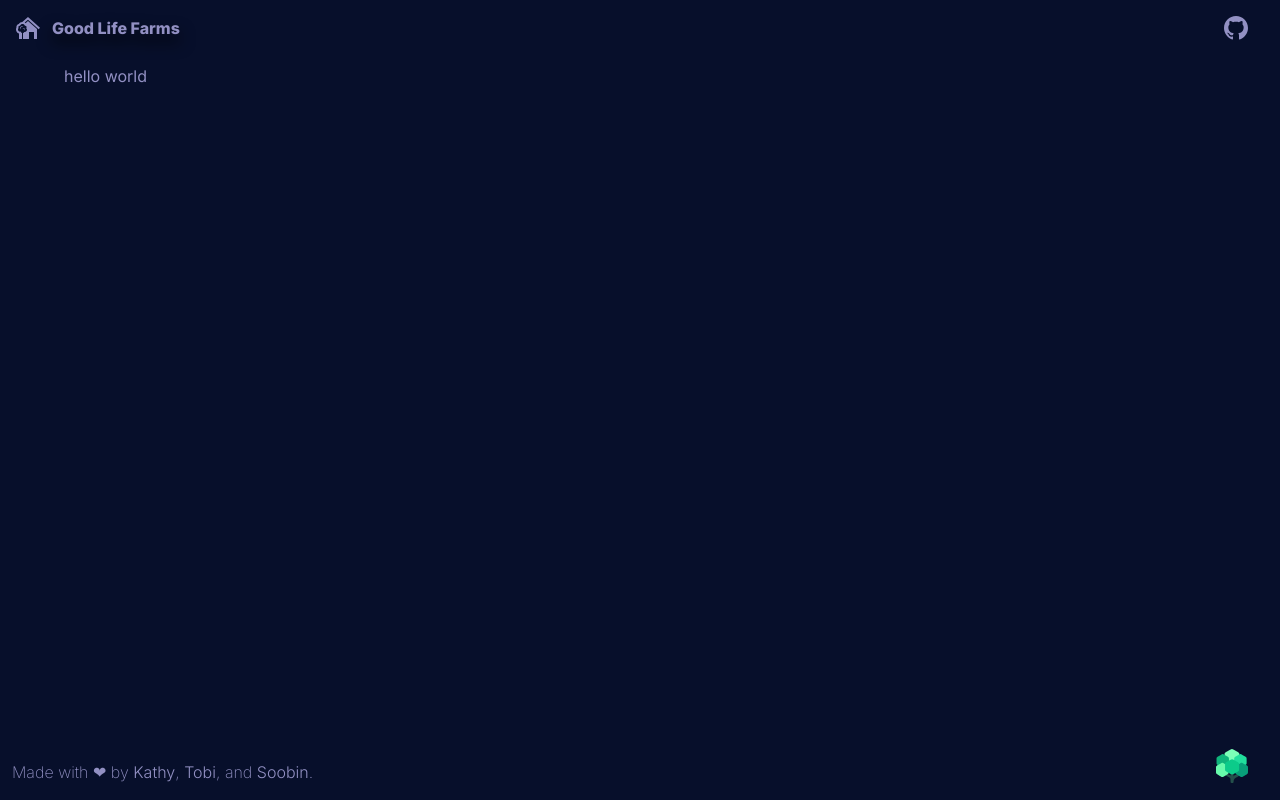
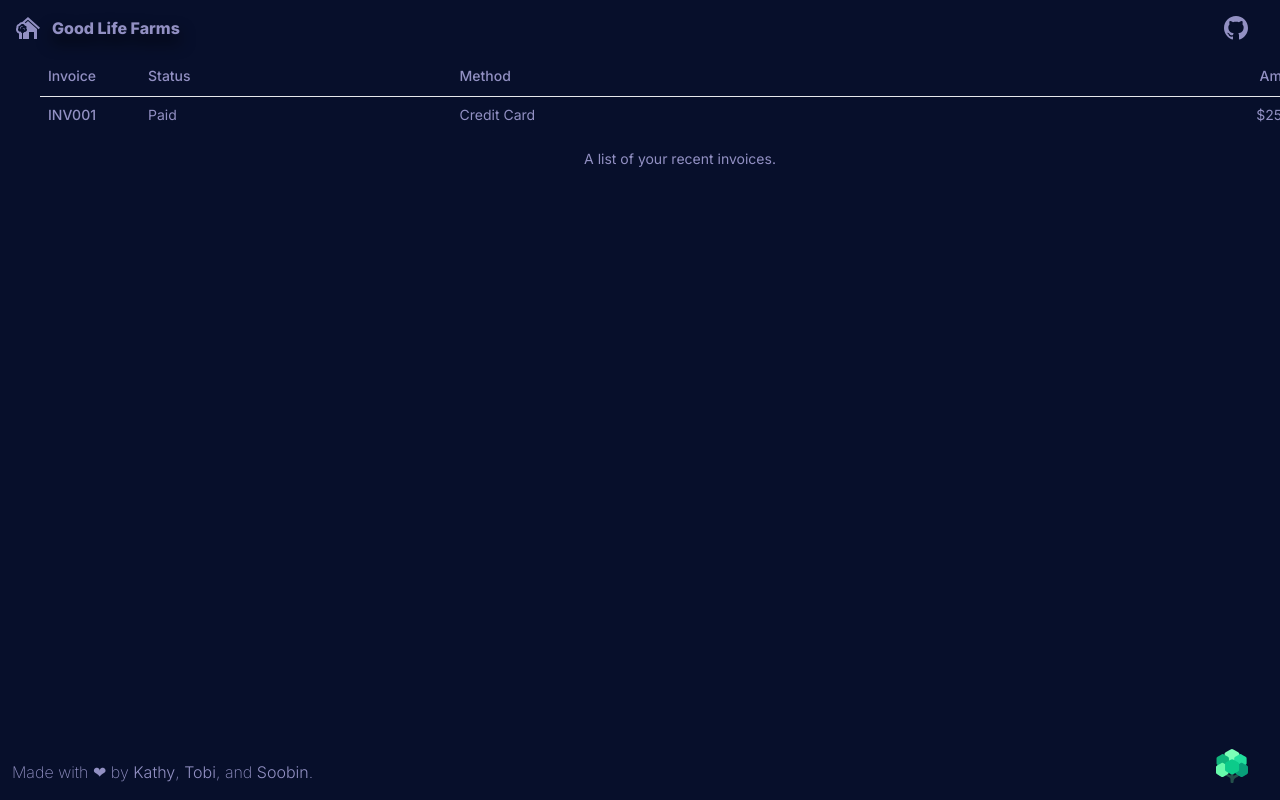
Before and after one commit to soobinrho/GoodLifeFarms, a Next.js app: page /prototype in a window 1280 px wide. Built offline with nearby package versions, Linux system fonts and the light colour scheme.

Commit message:
refactor: install shadcn-ui for table component (MIT License)
Signed-off-by: Soobin Rho <soobinrho@gmail.com>

```diff
--- a/package.json
+++ b/package.json
@@ -9,10 +9,12 @@
     "lint": "next lint"
   },
   "dependencies": {
+    "clsx": "^2.1.0",
     "next": "14.1.0",
     "react": "^18.2.0",
     "react-dom": "^18.2.0",
-    "react-type-animation": "^3.2.0"
+    "react-type-animation": "^3.2.0",
+    "tailwind-merge": "^2.2.1"
   },
   "devDependencies": {
     "@trivago/prettier-plugin-sort-imports": "^4.3.0",
--- a/src/components/prototype-page.tsx
+++ b/src/components/prototype-page.tsx
@@ -1,8 +1,36 @@
+import {
+  Table,
+  TableBody,
+  TableCaption,
+  TableCell,
+  TableHead,
+  TableHeader,
+  TableRow,
+} from '@/components/table';
+
 export default function PrototypePage() {
   return (
     <>
       <div className='relative h-max min-h-screen overflow-y-auto bg-background'>
-        <section className='m-16'>hello world</section>
+        <Table className='mx-10 my-14'>
+          <TableCaption>A list of your recent invoices.</TableCaption>
+          <TableHeader>
+            <TableRow>
+              <TableHead className='w-[100px]'>Invoice</TableHead>
+              <TableHead>Status</TableHead>
+              <TableHead>Method</TableHead>
+              <TableHead className='text-right'>Amount</TableHead>
+            </TableRow>
+          </TableHeader>
+          <TableBody>
+            <TableRow>
+              <TableCell className='font-medium'>INV001</TableCell>
+              <TableCell>Paid</TableCell>
+              <TableCell>Credit Card</TableCell>
+              <TableCell className='text-right'>$250.00</TableCell>
+            </TableRow>
+          </TableBody>
+        </Table>
       </div>
     </>
   );
--- /dev/null
+++ b/src/components/table.tsx
@@ -0,0 +1,119 @@
+import { cn } from '@/lib/utils';
+import * as React from 'react';
+
+const Table = React.forwardRef<
+  HTMLTableElement,
+  React.HTMLAttributes<HTMLTableElement>
+>(({ className, ...props }, ref) => (
+  <div className='relative w-full overflow-auto'>
+    <table
+      ref={ref}
+      className={cn('w-full caption-bottom text-sm', className)}
+      {...props}
+    />
+  </div>
+));
+Table.displayName = 'Table';
+
+const TableHeader = React.forwardRef<
+  HTMLTableSectionElement,
+  React.HTMLAttributes<HTMLTableSectionElement>
+>(({ className, ...props }, ref) => (
+  <thead ref={ref} className={cn('[&_tr]:border-b', className)} {...props} />
+));
+TableHeader.displayName = 'TableHeader';
+
+const TableBody = React.forwardRef<
+  HTMLTableSectionElement,
+  React.HTMLAttributes<HTMLTableSectionElement>
+>(({ className, ...props }, ref) => (
+  <tbody
+    ref={ref}
+    className={cn('[&_tr:last-child]:border-0', className)}
+    {...props}
+  />
+));
+TableBody.displayName = 'TableBody';
+
+const TableFooter = React.forwardRef<
+  HTMLTableSectionElement,
+  React.HTMLAttributes<HTMLTableSectionElement>
+>(({ className, ...props }, ref) => (
+  <tfoot
+    ref={ref}
+    className={cn(
+      'bg-muted/50 border-t font-medium [&>tr]:last:border-b-0',
+      className
+    )}
+    {...props}
+  />
+));
+TableFooter.displayName = 'TableFooter';
+
+const TableRow = React.forwardRef<
+  HTMLTableRowElement,
+  React.HTMLAttributes<HTMLTableRowElement>
+>(({ className, ...props }, ref) => (
+  <tr
+    ref={ref}
+    className={cn(
+      'hover:bg-muted/50 data-[state=selected]:bg-muted border-b transition-colors',
+      className
+    )}
+    {...props}
+  />
+));
+TableRow.displayName = 'TableRow';
+
+const TableHead = React.forwardRef<
+  HTMLTableCellElement,
+  React.ThHTMLAttributes<HTMLTableCellElement>
+>(({ className, ...props }, ref) => (
+  <th
+    ref={ref}
+    className={cn(
+      'text-muted-foreground h-10 px-2 text-left align-middle font-medium [&:has([role=checkbox])]:pr-0 [&>[role=checkbox]]:translate-y-[2px]',
+      className
+    )}
+    {...props}
+  />
+));
+TableHead.displayName = 'TableHead';
+
+const TableCell = React.forwardRef<
+  HTMLTableCellElement,
+  React.TdHTMLAttributes<HTMLTableCellElement>
+>(({ className, ...props }, ref) => (
+  <td
+    ref={ref}
+    className={cn(
+      'p-2 align-middle [&:has([role=checkbox])]:pr-0 [&>[role=checkbox]]:translate-y-[2px]',
+      className
+    )}
+    {...props}
+  />
+));
+TableCell.displayName = 'TableCell';
+
+const TableCaption = React.forwardRef<
+  HTMLTableCaptionElement,
+  React.HTMLAttributes<HTMLTableCaptionElement>
+>(({ className, ...props }, ref) => (
+  <caption
+    ref={ref}
+    className={cn('text-muted-foreground mt-4 text-sm', className)}
+    {...props}
+  />
+));
+TableCaption.displayName = 'TableCaption';
+
+export {
+  Table,
+  TableHeader,
+  TableBody,
+  TableFooter,
+  TableHead,
+  TableRow,
+  TableCell,
+  TableCaption,
+};
--- /dev/null
+++ b/src/lib/utils.ts
@@ -0,0 +1,6 @@
+import { type ClassValue, clsx } from 'clsx';
+import { twMerge } from 'tailwind-merge';
+
+export function cn(...inputs: ClassValue[]) {
+  return twMerge(clsx(inputs));
+}
```
Also changed, not shown: 1 other file (tests, documents, lock files or other folders).
